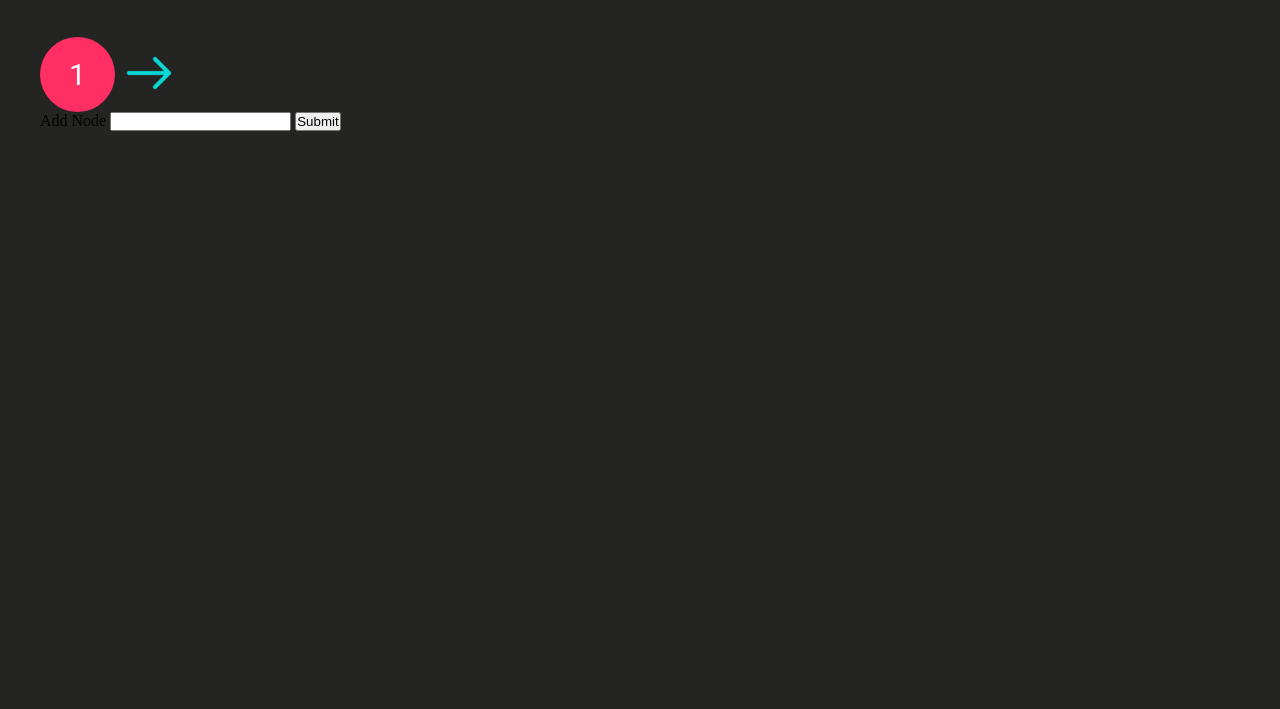
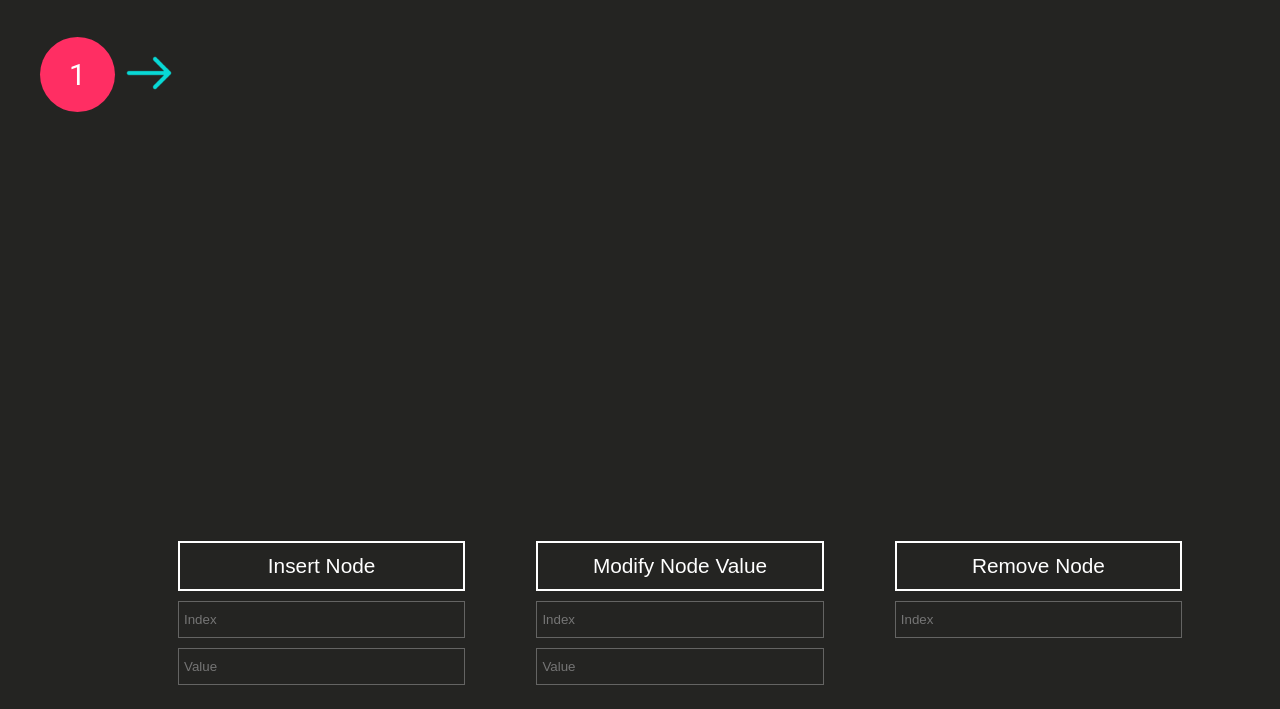
Before and after one commit to rubensng/linked-list-visualizer, a plain HTML site: page index.html in a window 1280 px wide. Shown: the part 85-794 px from the top of the page. Drawn offline with Linux system fonts and the light colour scheme.

Commit message:
Add settings menu

```diff
--- a/index.html
+++ b/index.html
@@ -16,19 +16,27 @@
         <section id="list">
             <div class="node"><p class="number">1</p></div>
             <div class="arrow"><img src="arrow.png" draggable="false"></div>
-            <!-- <div class="node"><p class="number">7</p></div>
-            <div class="arrow"><img src="arrow.png" draggable="false"></div>
-            <div class="node"><p class="number">7</p></div>
-            <div class="arrow"><img src="arrow.png" draggable="false"></div>
-            <div class="node"><p class="number">7</p></div>
-            <div class="arrow"><img src="arrow.png" draggable="false"></div> -->
         </section>
 
         <section id="options">
-            <label for="add-value">Add Node</label>
-            <input type="text" id="add-value" name="add-value"/>
-            <button id="add-node">Submit</button>
+            <div class="wrapper">
+                <div class="column">
+                    <button id="insert-node">Insert Node</button>
+                    <input type="text" id="insert-index" name="insert-index" placeholder="Index"/>
+                    <input type="text" id="insert-value" name="insert-value" placeholder="Value"/>
+                </div>
+                <div class="column">
+                    <button id="modify-node">Modify Node Value</button>
+                    <input type="text" id="modify-index" name="modify-index" placeholder="Index"/>
+                    <input type="text" id="modify-value" name="modify-value" placeholder="Value"/>
+                </div>
+                <div class="column">
+                    <button id="remove-node">Remove Node</button>
+                    <input type="text" id="remove-index" name="remove-index" placeholder="Index"/>
+                </div>
+            </div>
         </section>
+
     </main>
 
 
--- a/js/LinkedList.js
+++ b/js/LinkedList.js
@@ -2,8 +2,8 @@ let nodes = document.getElementsByClassName('node');
 let arrows = document.getElementsByClassName('arrow');
 
 const list = document.getElementById('list');
-const addInput = document.getElementById('add-value');
-const addBtn = document.getElementById('add-node');
+const addInput = document.getElementById('insert-value');
+const addBtn = document.getElementById('insert-node');
 
 let long = 0;
 let head = nodes[0];
--- a/styles.css
+++ b/styles.css
@@ -15,6 +15,7 @@
 
 body {
     background-color: #242422;
+    font-family: 'Roboto';
 }
 
 header {
@@ -27,7 +28,6 @@ header {
 
 h1 {
     font-size: 2.2rem;
-    font-family: 'Roboto';
     color: #EAEAEA;
     position: relative; /* Para posicionar el subrayado */
     display: block;
@@ -68,7 +68,6 @@ main {
 }
 
 .node p{
-    font-family: 'Roboto';
     color: white;
     font-size: 30px;
     text-align: center;
@@ -118,3 +117,70 @@ main {
     from { opacity: 0; }
     to   { opacity: 1; }
 }
+
+#options {
+    position: fixed;
+    bottom: 0%;
+    width: 100%;
+}
+
+.wrapper {
+
+    display: flex;
+    justify-content: space-between;
+    max-width: 80%;
+    margin: 0 auto;
+    padding: 20px 0;
+}
+
+.column {
+    width: 30%;
+    padding: 0 10px;
+}
+
+input, button {
+    display: block;
+    margin-bottom: 10px;
+    width: 100%;
+    padding: 5px;
+    background-color: #242422;
+}
+
+button {
+    height: 50px;
+    border: 2px solid white;
+    color: white;
+    font-size: 1.3rem;
+    cursor: pointer;
+    transition: all 600ms ease;
+}
+
+button#remove-node:hover{
+    color: #ff2e63;
+    box-shadow: 0 0 30px #ff2e63;
+    border: 2px solid #ff2e63;
+}
+
+button:hover {
+    color: #08d9d6;
+    box-shadow: 0 0 30px #08d9d6;
+    border: 2px solid #08d9d6;
+    letter-spacing: .2rem;
+    transform: scale(1.1);
+}
+
+input {
+    color: white;
+    border: 1.5px solid #646463;
+    outline: none;
+    transition: border 1s ease-out;
+    height: 37px
+}
+
+input:focus {
+    border: 1px solid #08d9d6;
+}
+
+input#remove-index:focus {
+    border: 1px solid #ff2e63;
+}
```
